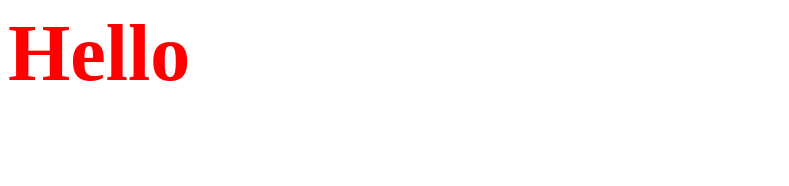
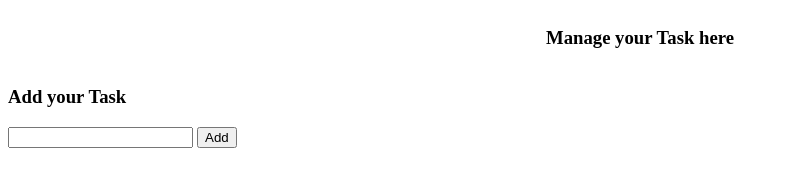
Before and after one commit to shreykr2802/task_manager, a plain HTML site: page index.html in a window 1280 px wide. Shown: the whole page, without its empty margins (0-789 px from the left). Drawn offline with Linux system fonts and the light colour scheme.

Commit message:
added task to list

```diff
--- a/css/index.css
+++ b/css/index.css
@@ -2,3 +2,10 @@ h1 {
     font-size: 5rem;
     color: red;
 }
+
+.header {
+    display: flex;
+    flex-flow: row;
+    align-items: center;
+    justify-content: center;
+}
--- a/index.html
+++ b/index.html
@@ -6,7 +6,17 @@
 </head>
 
 <body>
-    <h1>Hello</h1>
+    <div class="header">
+        <h3>Manage your Task here</h3>
+    </div>
+    <div>
+        <h3>Add your Task</h3>
+        <input type="text" id="taskName" />
+        <button onclick="addTask()">Add</button>
+    </div>
+    <ul id="allTasks">
+
+    </ul>
     <script src="./js/index.js" type="text/javascript"></script>
 </body>
 
--- a/js/index.js
+++ b/js/index.js
@@ -1 +1,18 @@
 console.log('loaded');
+
+function addTask() {
+    console.log('adding task');
+    var li = document.createElement("li");
+    var taskName = document.getElementById("taskName").value;
+    var textNode = document.createTextNode(taskName);
+    li.appendChild(textNode);
+    if (taskName === '') {
+        alert("You must write something!");
+    } else {
+        document.getElementById("allTasks").appendChild(li);
+    }
+    document.getElementById("taskName").value = "";
+
+    var span = document.createElement("span");
+    var txt = document.createTextNode("");
+}
```
